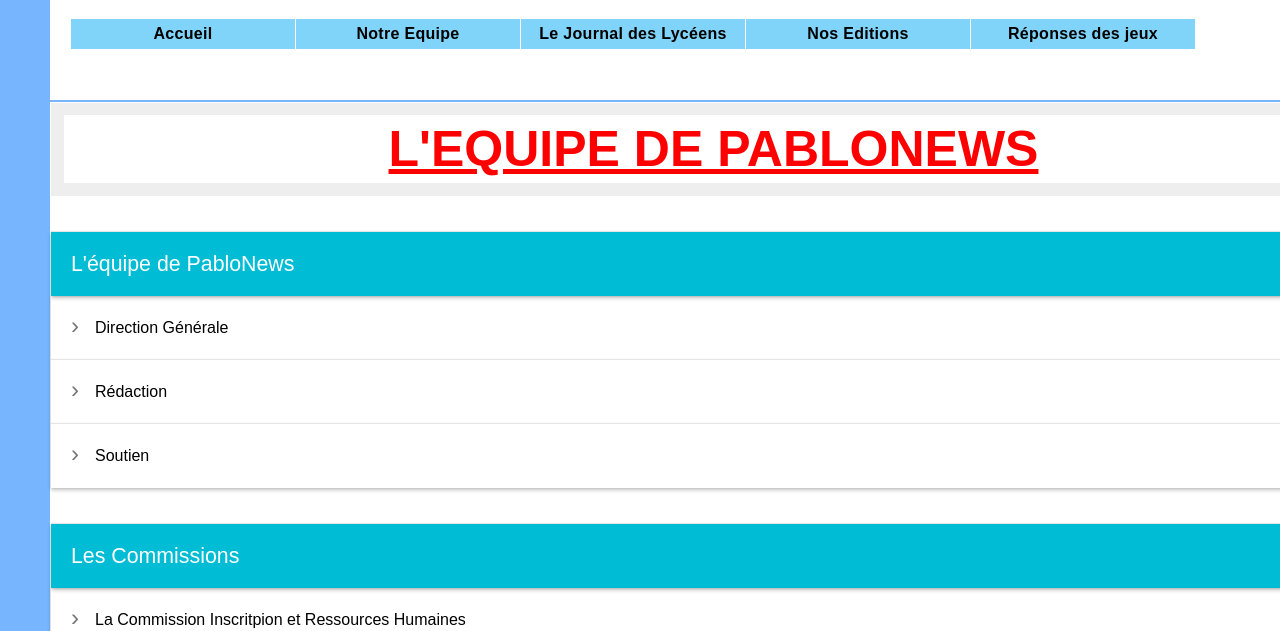
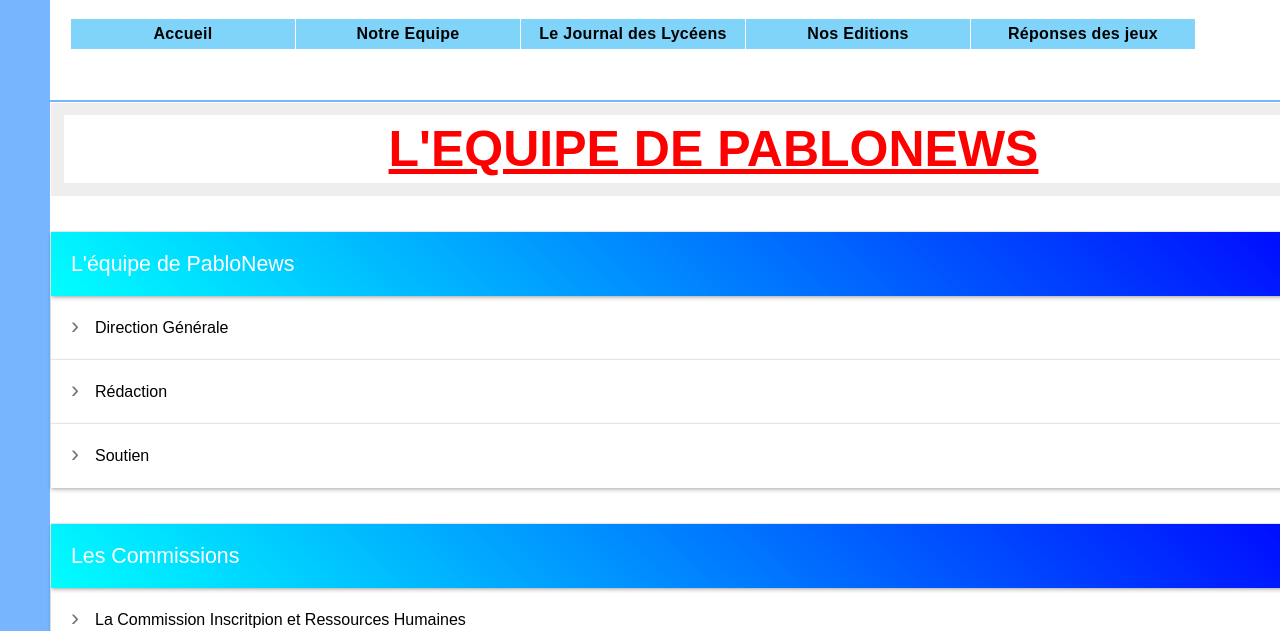
Before and after one commit to PabloNews38/pablonews, a plain HTML site: page Notre Equipe.html in a window 1280 px wide. Shown: the part 169-800 px from the top of the page. Drawn offline with Linux system fonts and the light colour scheme.

Commit message:
Update style.css

```diff
--- a/style.css
+++ b/style.css
@@ -259,7 +259,7 @@ float:left;
     box-shadow: 0 -1px 0 #e5e5e5,0 0 2px rgba(0,0,0,.12),0 2px 4px rgba(0,0,0,.24);
 }
 header.box {
-	background: #00BCD4;
+	background: linear-gradient(45deg,cyan,blue);
 	z-index: 100;
 	cursor: initial;
 	box-shadow: 0 -1px 0 #e5e5e5,0 0 2px -2px rgba(0,0,0,.12),0 2px 4px -4px rgba(0,0,0,.24);
```
